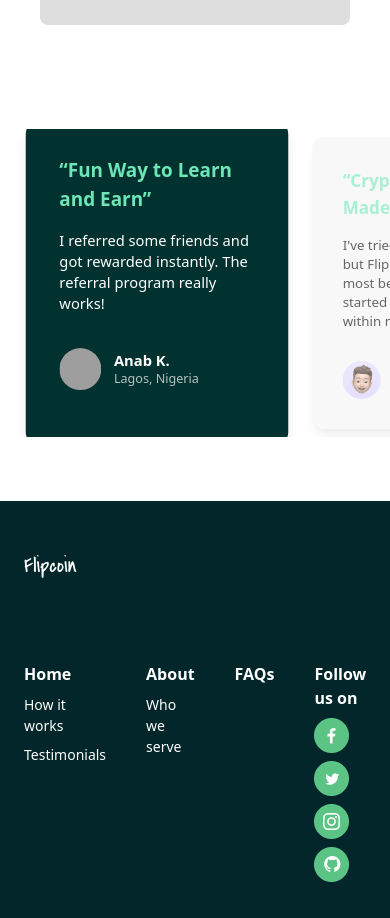
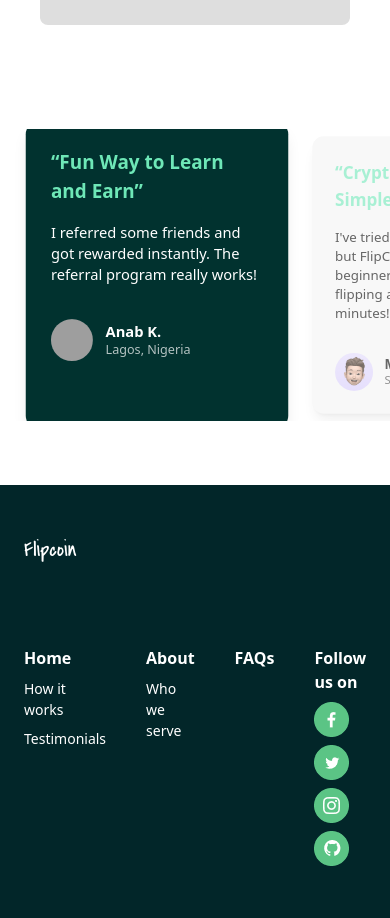
Before and after one commit to fermac1/flip-coin, a Nuxt app: page / in a window 390 px wide. Shown: the part 1760-2678 px from the top of the page. Built offline with nearby package versions, Linux system fonts and the light colour scheme; grey boxes are pictures that could not be loaded; a web font is replaced by a local one.

Commit message:
fix: responsive design revert

```diff
--- a/app/components/FaqAccordion.vue
+++ b/app/components/FaqAccordion.vue
@@ -35,7 +35,7 @@
       <!-- FAQ Answer -->
       <div
         v-if="openIndex === index"
-        class="px-4 pb-4 text-[19px] bg-green-50 text-[#191919] font-light"
+        class="px-4 pb-4 text-[19px] text-[#191919] font-light"
       >
         {{ faq.answer }}
       </div>
--- a/app/components/Testimonial.vue
+++ b/app/components/Testimonial.vue
@@ -116,7 +116,7 @@ onMounted(() => {
         :key="index"
         :ref="el => cardRefs[index] = el"
         @click="scrollToCard(index)"
-        class="snap-center flex-shrink-0 transition-all duration-300 cursor-pointer w-[250px] md:w-[400px] rounded-xl p-8 shadow-lg"
+        class="snap-center flex-shrink-0 transition-all duration-300 cursor-pointer w-[250px] md:w-[400px] p-6 rounded-xl shadow-lg"
         :class="isActive(index)
           ? 'bg-[#01322f] text-white scale-105 z-10'
           : 'bg-[#f3f3f3] text-black opacity-60 scale-95 z-0'"
--- a/app/pages/faq.vue
+++ b/app/pages/faq.vue
@@ -6,7 +6,7 @@
         </div>
 
             <div class="mt-[50px] md:mt-[120px] mb-[50px]">
-                <div class="text-center text-[#161616] w-[350px] md:w-[700px] md:mx-auto">
+                <div class="text-center text-[#161616] w-[350px] md:w-[700px] mx-auto">
                     <p class="font-craftwork font-extrabold text-[32px] md:text-[64px]">FAQs</p>
                     <p class="font-instrument text-[16px] md:text-[20px] font-light">Flipcoin is a gamified, beginner-friendly crypto platform.</p>
                     <p class="font-instrument text-[16px] md:text-[20px] font-light">It's secure, transparent, and perfect for quick, low-stakes trading.</p>
```
